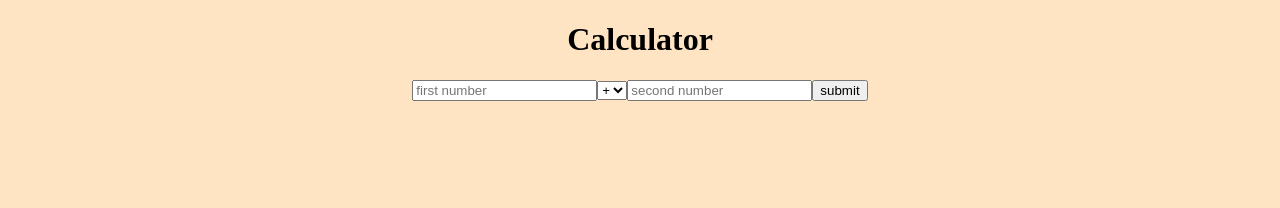
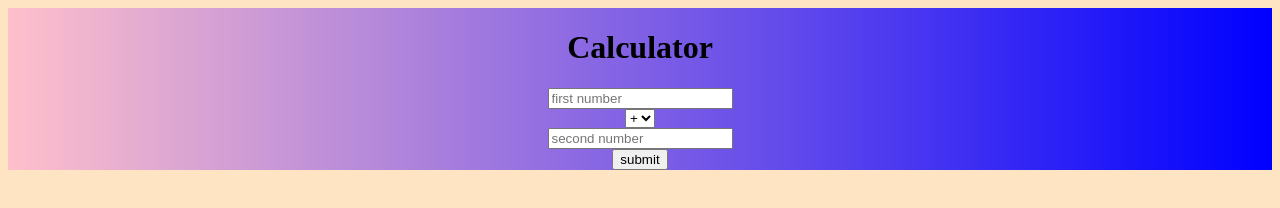
Before and after one commit to sebrin2445/Calculator, a website: page index.html in a window 1280 px wide. Drawn offline with Linux system fonts and the light colour scheme.

Commit message:
lil style

```diff
--- a/index.html
+++ b/index.html
@@ -8,33 +8,35 @@
     body{
         background-color: bisque;
     }
-    h1{
+    .form{
+        background:linear-gradient(to right,pink,blue);
 
+        display: flex;
+        flex-direction: column;
         justify-content: center;
         align-items: center;
-        display: flex;
+        text-align: center;
+
     }
-    form{
-        margin: auto;
-        justify-content: center;
-        align-items: center;
-        display: flex;
-    }
+
 </style>
 <body>
+    <div class="form">
+    <h1>Calculator</h1>
 
-    <h1>Calculator</h1>
         <form action="/" method="post">
             <input required type="text" name="num1" id="1st" placeholder="first number">
             <br>
             <select name="select" id="">
-            <option value="1">+</option>
+              <  <option value="1">+</option>
                 <option value="2">x</option>
                 <option value="3">-</option>
                 <option value="4">/</option>
             </select>
-        <input required type="text" name="num2" id="2nd" placeholder="second number">
-        <button type="submit" name="submit">submit</button>
+           <br> <input required type="text" name="num2" id="2nd" placeholder="second number">
+           <br> <button type="submit" name="submit">submit</button>
 
-    </form></body>
+        </form>
+    </div>
+    </body>
 </html>
```
Lines whose indentation alone changed are shown as unchanged.
